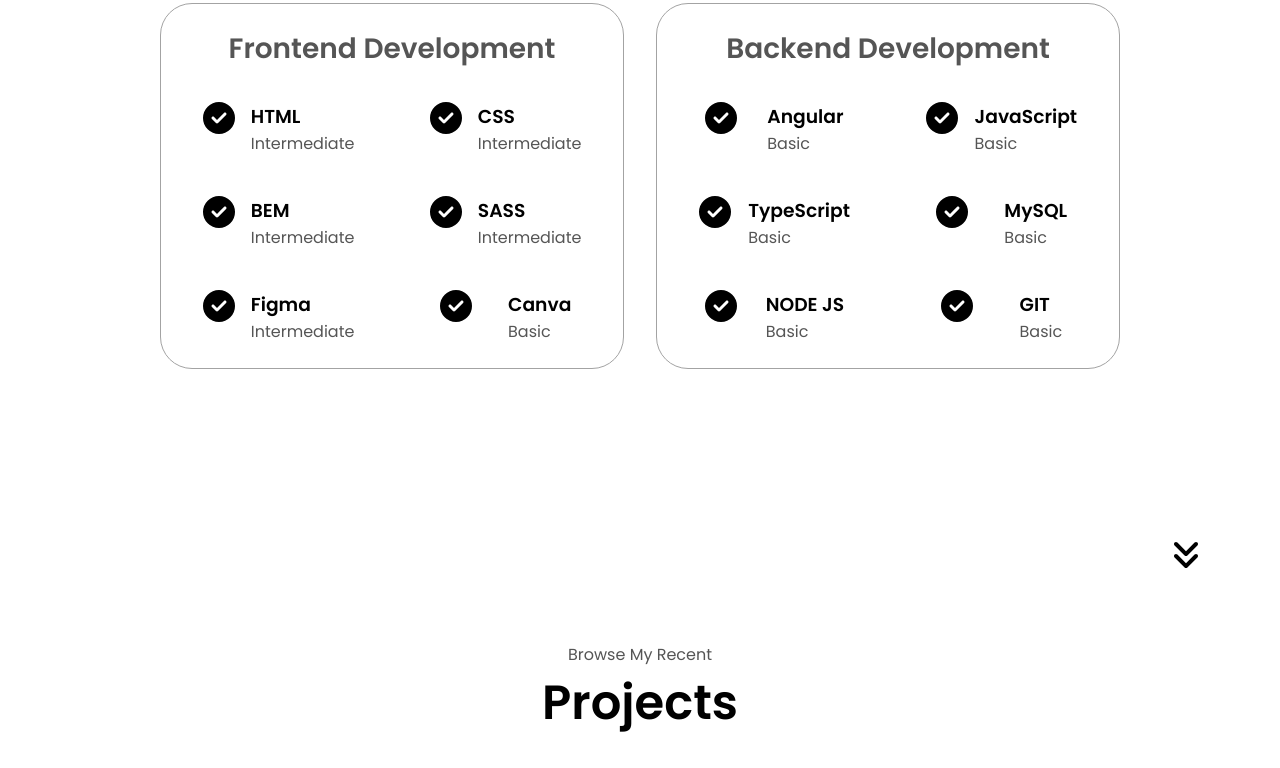
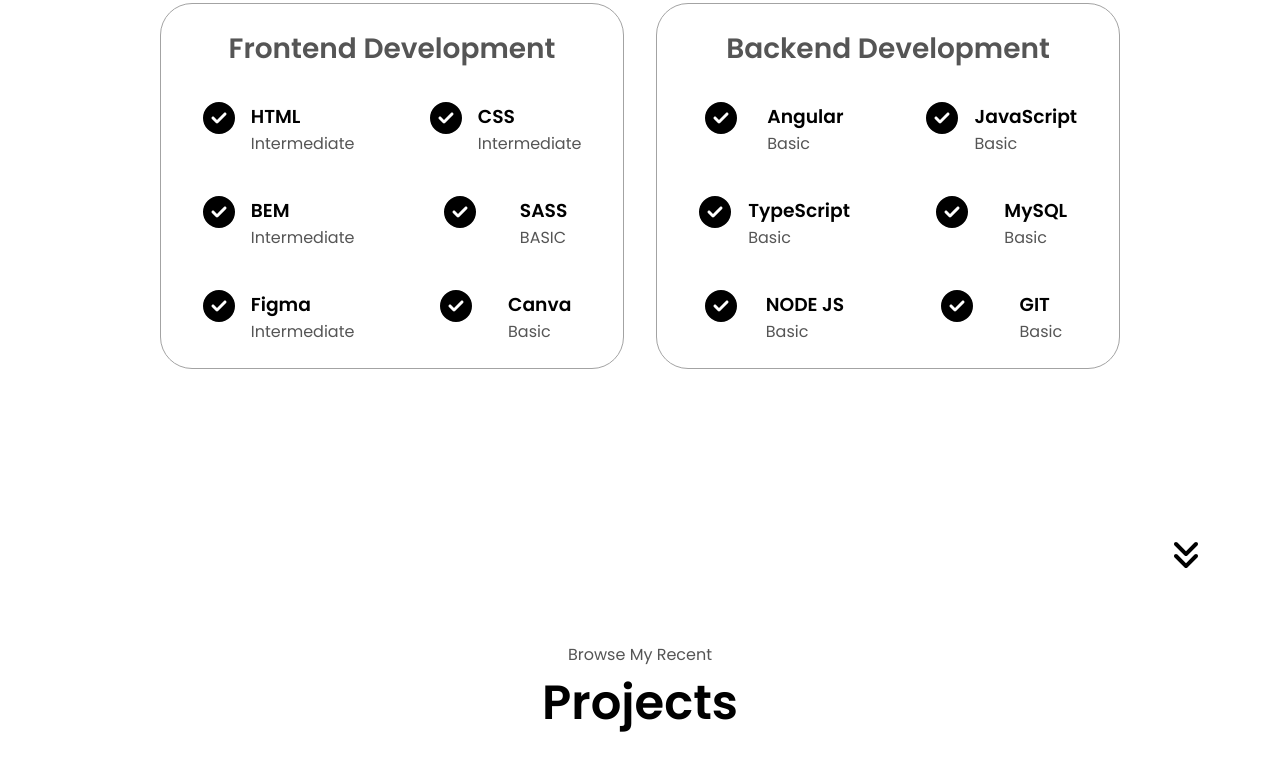
Before and after one commit to JesusMunnoz/JesusMunnoz.github.io, a website: page index.html in a window 1280 px wide. Shown: the part 1822-2590 px from the top of the page. Drawn offline with Linux system fonts and the light colour scheme.

Commit message:
modified

```diff
--- a/index.html
+++ b/index.html
@@ -157,7 +157,7 @@
 
                             <div>
                                 <h3>SASS</h3>
-                                <p>Intermediate</p>
+                                <p>BASIC</p>
                             </div>
                         </article>
 
```
